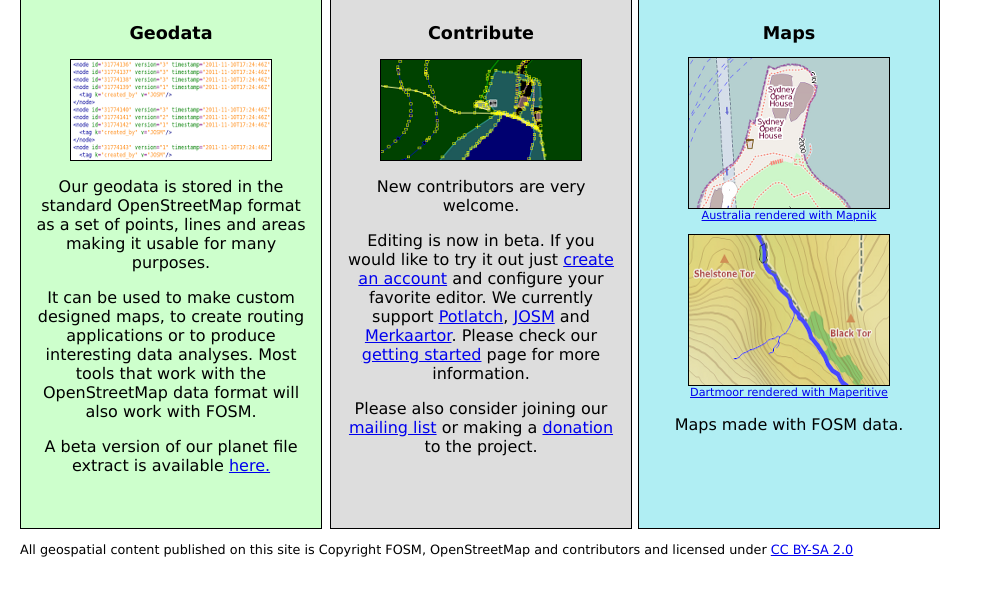
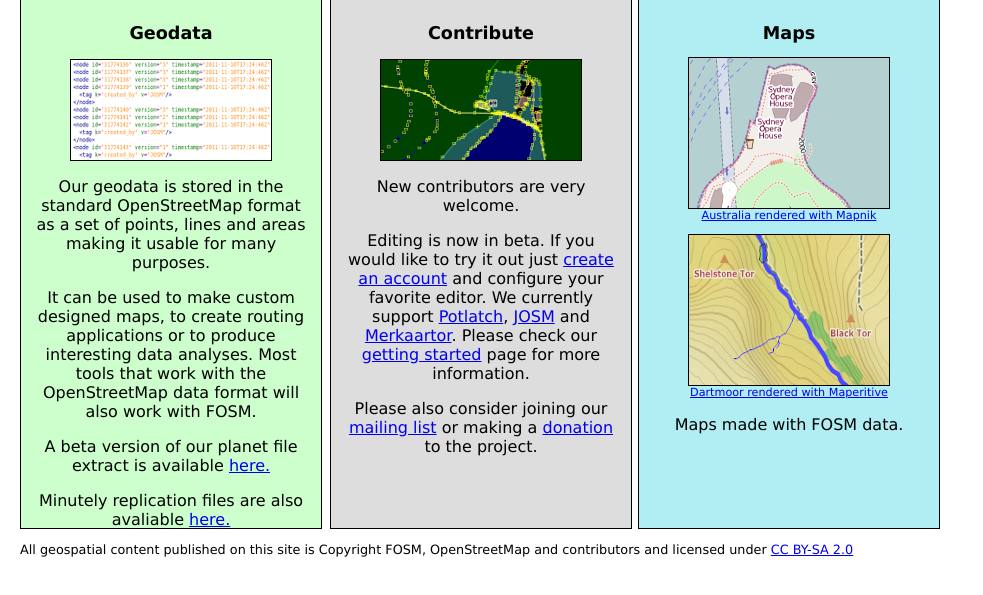
Before and after one commit to fosm/fosm.org-webpage, a plain HTML site: page fosm.org/devonshire/index.html in a window 1280 px wide. Shown: the part 175-770 px from the top of the page, without its empty margins (0-983 px from the left). Drawn offline with Linux system fonts and the light colour scheme.

Commit message:
add link to mintute-replicate

```diff
--- a/fosm.org/devonshire/index.html
+++ b/fosm.org/devonshire/index.html
@@ -52,6 +52,7 @@
 			or to produce interesting data analyses. Most tools that work with the OpenStreetMap
 			data format will also work with FOSM.</p>
 			<p>A beta version of our planet file<br> extract is available <a href="http://fosm.org/planet/">here.</a></p>
+			<p>Minutely replication files are also avaliable <a href="http://planet.fosm.org/planet/minute-replicate/">here.</a></p>
 		</div>
 		<div id="col2outer">
 			<div id="column2">
```
